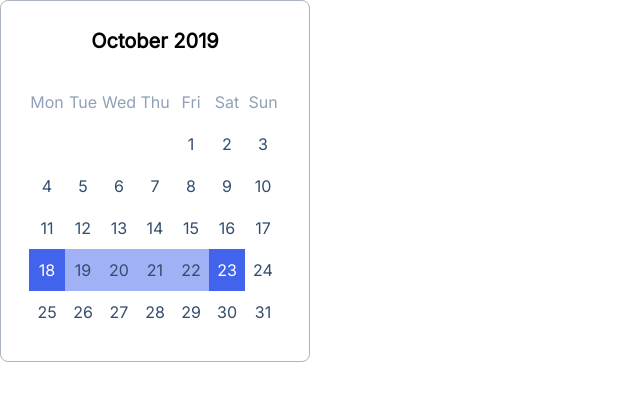
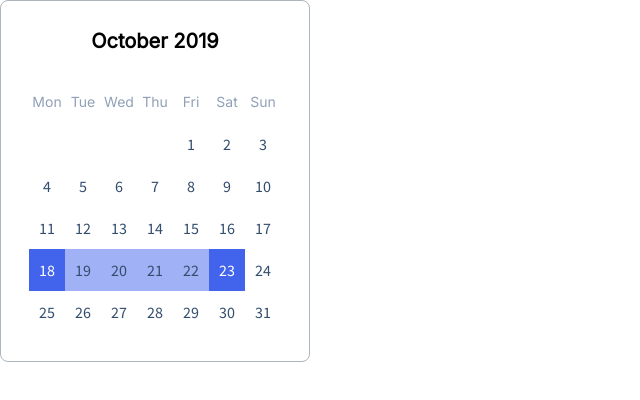
Before and after one commit to js-tasks-ru/htmlcss-20210513_pav-mishchenko, a website: page 05-lection3/03-calendar/index.html in a window 1280 px wide. Shown: the full height of the page, 0-640 px from the left. Drawn offline with nearby package versions, Linux system fonts and the light colour scheme.

Commit message:
fix(lection_3): task 1, calendar

```diff
--- a/05-lection3/03-calendar/calendar.css
+++ b/05-lection3/03-calendar/calendar.css
@@ -1,11 +1,12 @@
 .calendar {
   border: 1px solid var(--grey-3);
   border-radius: 8px;
+  padding: 28px;
 }
 
 .calendar__title {
   text-align: center;
-  padding-top: 28px;
+  padding-bottom: 28px;
 }
 
 .calendar__wrapper {
@@ -19,10 +20,8 @@
   top: 0;
   right: 0;
   bottom: 0;
-  padding: 28px;
   display: grid;
   grid-template-columns: repeat(7, 1fr);
-  align-items: stretch;
   text-align: center;
 }
 
@@ -38,6 +37,7 @@
 
 .calendar__cell_number {
   color: var(--grey-7);
+  font-family: 'Source Sans Pro', sans-serif;
 }
 
 .calendar__cell_active {
--- a/05-lection3/03-calendar/index.html
+++ b/05-lection3/03-calendar/index.html
@@ -11,14 +11,14 @@
       <div class="calendar">
         <div class="calendar__title"><h4>October 2019</h4></div>
         <div class="calendar__wrapper">
-          <div class="calendar__inner">
-            <div class="calendar__cell calendar__cell_day">Mon</div>
-            <div class="calendar__cell calendar__cell_day">Tue</div>
-            <div class="calendar__cell calendar__cell_day">Wed</div>
-            <div class="calendar__cell calendar__cell_day">Thu</div>
-            <div class="calendar__cell calendar__cell_day">Fri</div>
-            <div class="calendar__cell calendar__cell_day">Sat</div>
-            <div class="calendar__cell calendar__cell_day">Sun</div>
+          <div class="calendar__inner text-s">
+            <div class="calendar__cell calendar__cell_day text-xs">Mon</div>
+            <div class="calendar__cell calendar__cell_day text-xs">Tue</div>
+            <div class="calendar__cell calendar__cell_day text-xs">Wed</div>
+            <div class="calendar__cell calendar__cell_day text-xs">Thu</div>
+            <div class="calendar__cell calendar__cell_day text-xs">Fri</div>
+            <div class="calendar__cell calendar__cell_day text-xs">Sat</div>
+            <div class="calendar__cell calendar__cell_day text-xs">Sun</div>
             <div class="calendar__cell calendar__cell_number"></div>
             <div class="calendar__cell calendar__cell_number"></div>
             <div class="calendar__cell calendar__cell_number"></div>
--- a/assets/css/_fonts.css
+++ b/assets/css/_fonts.css
@@ -1,3 +1,3 @@
 * {
-    font-family: 'Inter', sans-serif;
+  font-family: 'Inter', sans-serif;
 }
--- a/assets/fonts/fonts.css
+++ b/assets/fonts/fonts.css
@@ -1 +1 @@
-@import url('https://fonts.googleapis.com/css2?family=Roboto:ital,wght@0,100;0,300;0,400;0,500;0,700;0,900;1,100;1,300;1,400;1,500;1,700;1,900&family=Inter&display=swap');
+@import url('https://fonts.googleapis.com/css2?family=Roboto:ital,wght@0,100;0,300;0,400;0,500;0,700;0,900;1,100;1,300;1,400;1,500;1,700;1,900&family=Inter&family=Source+Sans+Pro&display=swap');
```
